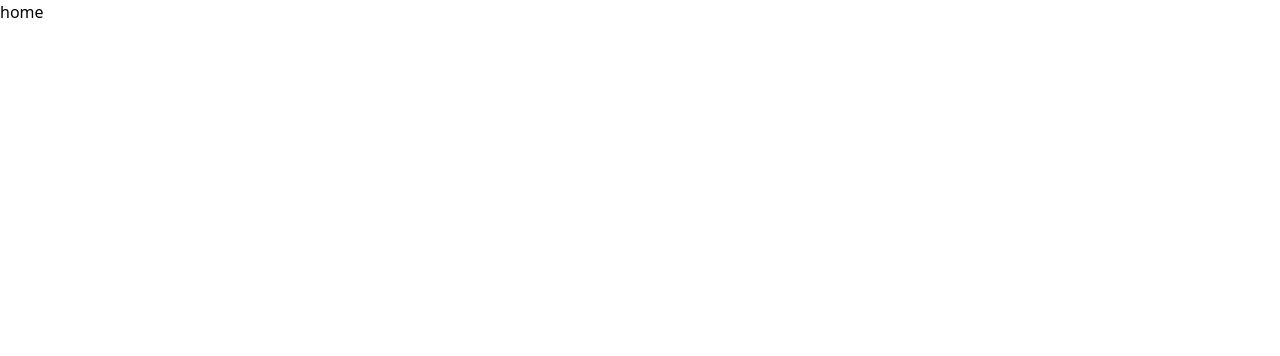
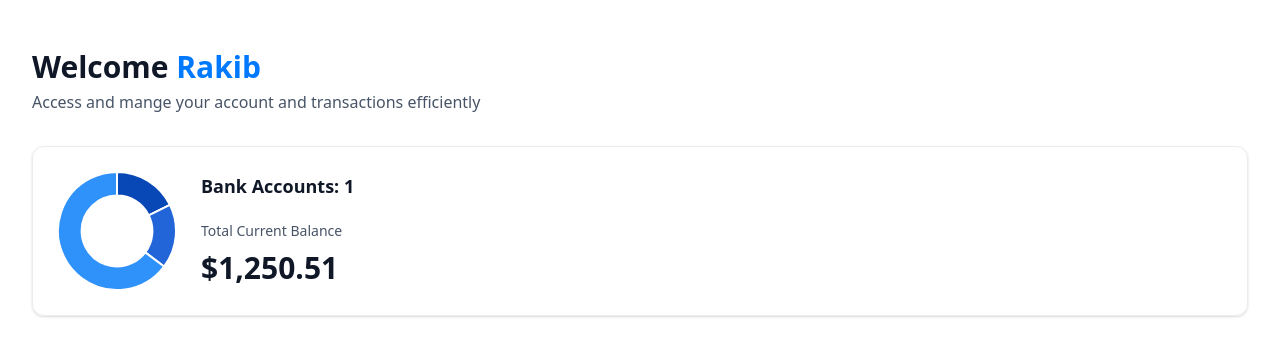
Before and after one commit to rakibhasansohag/td-banking, a Next.js app: page / in a window 1280 px wide. Shown: the top 356 px of the page. Built offline with nearby package versions, Linux system fonts and the light colour scheme.

Commit message:
home page ui updated and added header and charjs with animated countup

```diff
--- a/app/(root)/page.tsx
+++ b/app/(root)/page.tsx
@@ -1,7 +1,29 @@
+import HeaderBox from "@/components/HeaderBox";
+import TotalBalanceBox from "@/components/TotalBalanceBox";
 import React from "react";
 
 const Home = () => {
-  return <div>home</div>;
+  const loggedIn = { firstName: "Rakib" };
+
+  return (
+    <section className="home">
+      <div className="home-content">
+        <header className="home-header">
+          <HeaderBox
+            type="greeting"
+            title="Welcome"
+            user={loggedIn?.firstName || "Guest"}
+            subtext="Access and mange your account and transactions efficiently"
+          />
+          <TotalBalanceBox
+            accounts={[]}
+            totalBanks={1}
+            totalCurrentBalance={1250.51}
+          />
+        </header>
+      </div>
+    </section>
+  );
 };
 
 export default Home;
--- /dev/null
+++ b/components/AnimatedCounter.tsx
@@ -0,0 +1,21 @@
+"use client";
+
+import React from "react";
+import CountUp from "react-countup";
+
+const AnimatedCounter = ({ amount }: { amount: number }) => {
+  return (
+    <div className="w-full">
+      <CountUp
+        end={amount}
+        decimal="."
+        separator=","
+        duration={2.75}
+        decimals={2}
+        prefix="$"
+      />
+    </div>
+  );
+};
+
+export default AnimatedCounter;
--- /dev/null
+++ b/components/DoughnutChart.tsx
@@ -0,0 +1,34 @@
+"use client";
+import { Chart as ChartJS, ArcElement, Tooltip, Legend } from "chart.js";
+import { Doughnut } from "react-chartjs-2";
+
+ChartJS.register(ArcElement, Tooltip, Legend);
+
+const DoughnutChart = ({ accounts }: DoughnutChartProps) => {
+  const data = {
+    datasets: [
+      {
+        label: "Banks",
+        data: [1240, 1233, 4533],
+        backgroundColor: ["#0747b6", "#2265d8", "#2f91fa"],
+      },
+    ],
+    labels: ["Bank 1", "Bank 2", "Bank 3"],
+  };
+
+  return (
+    <Doughnut
+      data={data}
+      options={{
+        cutout: "60%",
+        plugins: {
+          legend: {
+            display: false,
+          },
+        },
+      }}
+    />
+  );
+};
+
+export default DoughnutChart;
--- /dev/null
+++ b/components/HeaderBox.tsx
@@ -0,0 +1,23 @@
+import React from "react";
+
+const HeaderBox = ({
+  type = "title",
+  title,
+  subtext,
+  user,
+}: HeaderBoxProps) => {
+  return (
+    <div className="header-box">
+      <h1 className="header-box-title">
+        {title}
+
+        {type === "greeting" && (
+          <span className="text-bankGradient">&nbsp;{user}</span>
+        )}
+      </h1>
+      <p className="header-box-subtext">{subtext}</p>
+    </div>
+  );
+};
+
+export default HeaderBox;
--- /dev/null
+++ b/components/TotalBalanceBox.tsx
@@ -0,0 +1,29 @@
+import { formatAmount } from "@/lib/utils";
+import React from "react";
+import AnimatedCounter from "./AnimatedCounter";
+import DoughnutChart from "./DoughnutChart";
+
+const TotalBalanceBox = ({
+  accounts = [],
+  totalBanks,
+  totalCurrentBalance,
+}: TotalBalanceBoxProps) => {
+  return (
+    <section className="total-balance">
+      <div className="total-balance-chart">
+        <DoughnutChart accounts={accounts} />
+      </div>
+      <div className="flex flex-col gap-6">
+        <h2 className="header-2">Bank Accounts: {totalBanks}</h2>
+        <div className="flex flex-col gap-2">
+          <p className="total-balance-label">Total Current Balance</p>
+          <div className="total-balance-amount flex-center gap-2">
+            <AnimatedCounter amount={totalCurrentBalance} />
+          </div>
+        </div>
+      </div>
+    </section>
+  );
+};
+
+export default TotalBalanceBox;
--- a/package.json
+++ b/package.json
@@ -10,11 +10,15 @@
   },
   "dependencies": {
     "@radix-ui/react-slot": "^1.0.2",
+    "chart.js": "^4.4.3",
     "class-variance-authority": "^0.7.0",
     "clsx": "^2.1.1",
     "lucide-react": "^0.378.0",
     "next": "14.2.3",
+    "query-string": "^9.0.0",
     "react": "^18",
+    "react-chartjs-2": "^5.2.0",
+    "react-countup": "^6.5.3",
     "react-dom": "^18",
     "tailwind-merge": "^2.3.0",
     "tailwindcss-animate": "^1.0.7"
--- a/types/index.d.ts
+++ b/types/index.d.ts
@@ -202,7 +202,7 @@
   appwriteItemId?: string;
 }
 
-declare interface TotlaBalanceBoxProps {
+declare interface TotalBalanceBoxProps {
   accounts: Account[];
   totalBanks: number;
   totalCurrentBalance: number;
```
Also changed, not shown: components/ui/button.tsx (+11 -11 lines), 1 other file (tests, documents, lock files or other folders).
